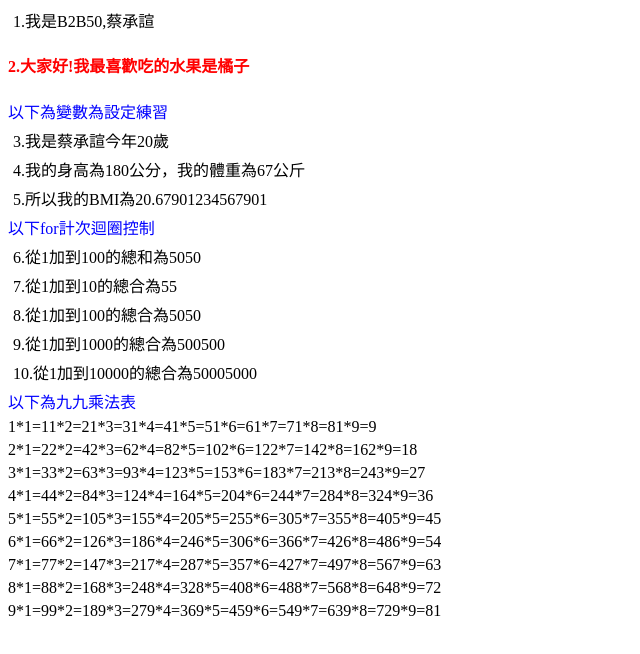
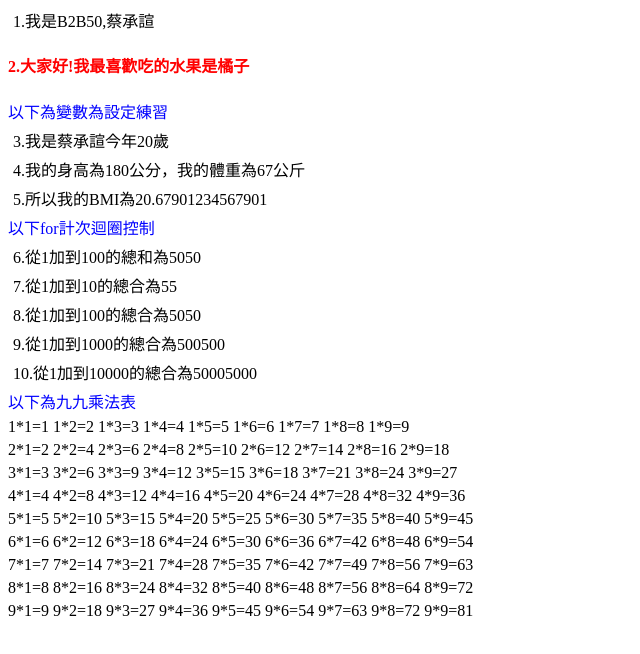
Before and after one commit to qwe253/qwe253.github.io, a plain HTML site: page B2B50/課堂作業05/index.htm in a window 1280 px wide. Shown: the whole page, without its empty margins (0-640 px from the left). Drawn offline with Linux system fonts and the light colour scheme.

Commit message:
Update index.htm

```diff
--- a/B2B50/課堂作業05/index.htm
+++ b/B2B50/課堂作業05/index.htm
@@ -52,7 +52,7 @@
         for (var i=1;i<=9;i++){document.write("<p></p>")
             for(var j=1;j<=9;j++)
                 {
-                document.write(i + "*" + j + "=" + i*j);
+                document.write(i + "*" + j + "=" + i*j+" ");
                 }
         }
 
```
